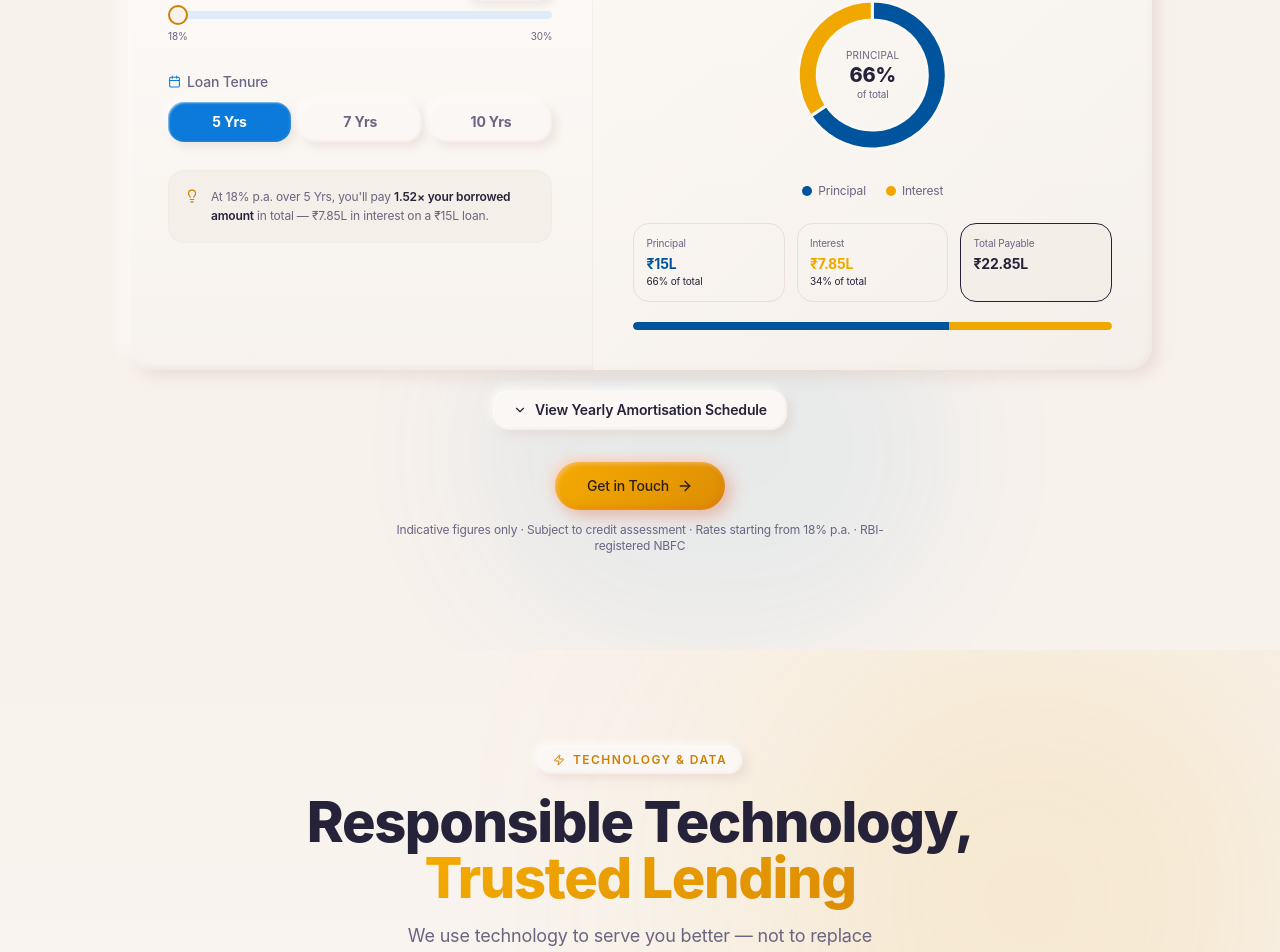
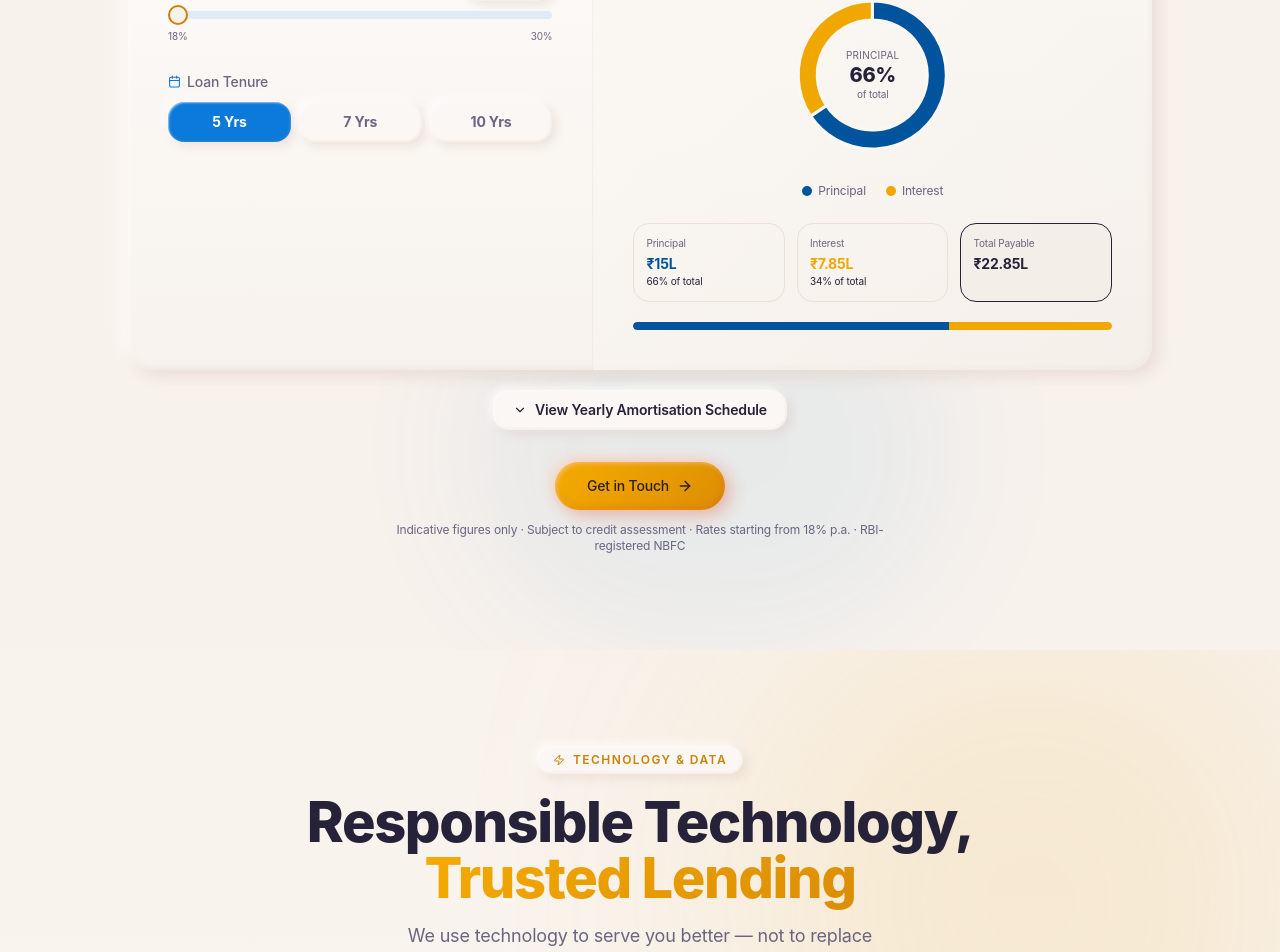
Before and after one commit to itissanthoshkumar/prayaan-capital, a React (Vite) app: page / in a window 1280 px wide. Shown: the part 3928-4880 px from the top of the page. Built offline with nearby package versions, Linux system fonts and the light colour scheme; the HTML template or start-up script is replaced by a standard one.

Commit message:
Remove dynamic insight tooltip from EMI calculator
Co-Authored-By: Claude Sonnet 4.6 <noreply@anthropic.com>

```diff
--- a/src/components/EMICalculator.tsx
+++ b/src/components/EMICalculator.tsx
@@ -268,21 +268,6 @@ const EMICalculator = () => {
                   </div>
                 </div>
 
-                {/* ── Dynamic insight ── */}
-                <motion.div
-                  key={`${loanAmount}-${rate}-${tenure}`}
-                  initial={{ opacity: 0, y: 4 }}
-                  animate={{ opacity: 1, y: 0 }}
-                  transition={{ duration: 0.35 }}
-                  className="flex items-start gap-3 p-4 rounded-2xl bg-muted/60 border border-border/30"
-                >
-                  <Lightbulb size={14} className="text-primary shrink-0 mt-0.5" />
-                  <p className="font-body text-xs text-muted-foreground leading-relaxed">
-                    At {rate}% p.a. over {tenureStr(tenure)}, you'll pay{" "}
-                    <span className="text-foreground font-semibold">{multiplier}× your borrowed amount</span>{" "}
-                    in total — {fmtFull(totalInterest)} in interest on a {fmtFull(loanAmount * 1_00_000)} loan.
-                  </p>
-                </motion.div>
 
               </div>
 
```
